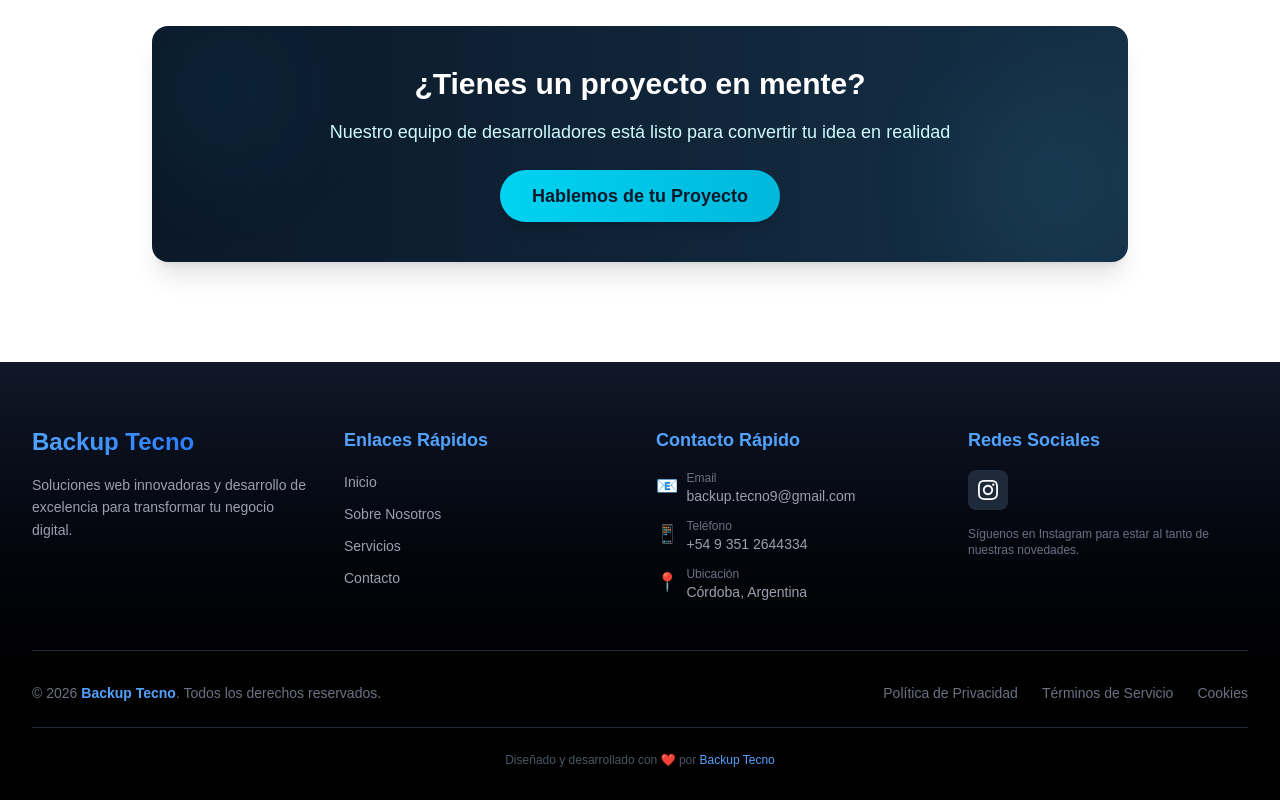
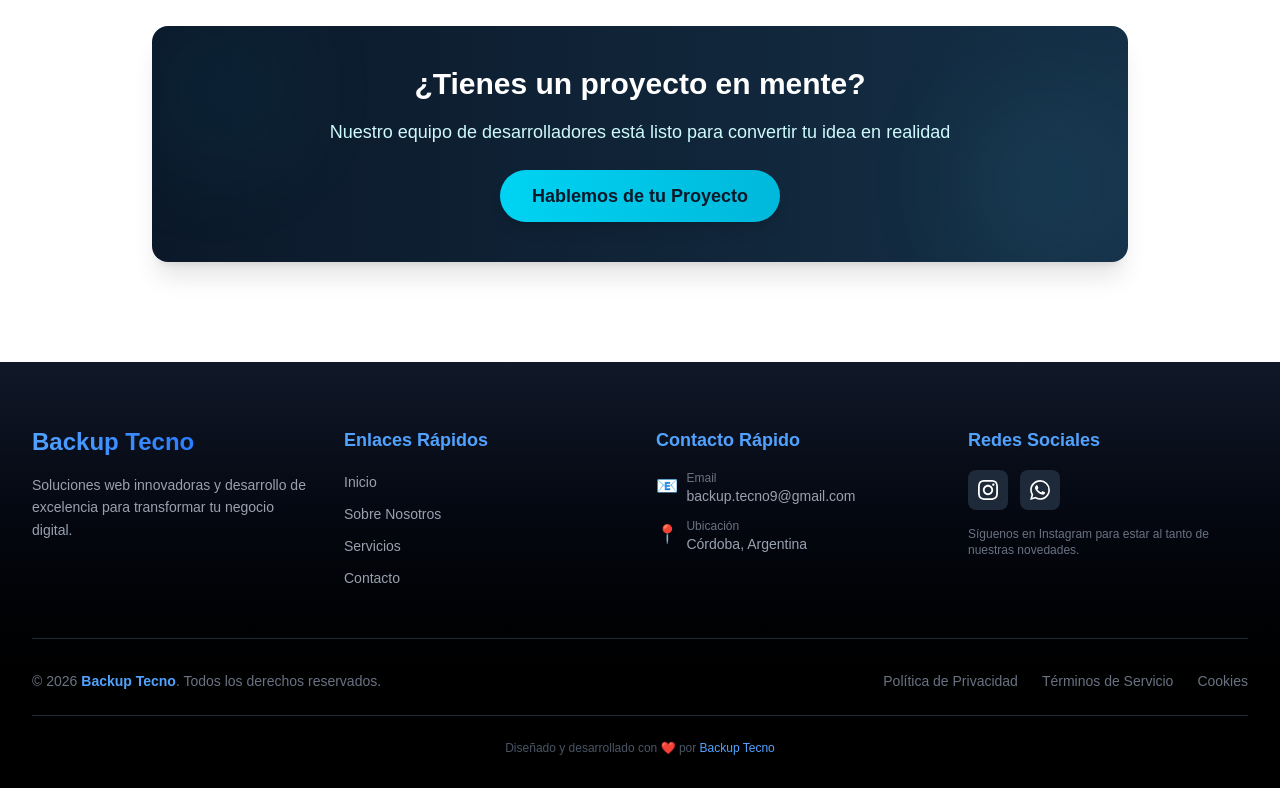
Before and after one commit to JPGenaro/BackupTecno, a Next.js app in the folder frontend/: page / in a window 1280 px wide. Shown: the part 1690-2490 px from the top of the page. Built offline with nearby package versions, Linux system fonts and the light colour scheme.

Commit message:
Whatsapp hecho y ajustes del footer

```diff
--- a/frontend/src/components/Footer.tsx
+++ b/frontend/src/components/Footer.tsx
@@ -8,6 +8,17 @@
     xmlns="http://www.w3.org/2000/svg"
   >
     <path d="M12 2.163c3.204 0 3.584.012 4.85.07 3.252.148 4.771 1.691 4.919 4.919.058 1.265.069 1.645.069 4.849 0 3.205-.012 3.584-.069 4.849-.149 3.225-1.664 4.771-4.919 4.919-1.266.058-1.644.07-4.85.07-3.204 0-3.584-.012-4.849-.07-3.26-.149-4.771-1.699-4.919-4.92-.058-1.265-.07-1.644-.07-4.849 0-3.204.013-3.583.07-4.849.149-3.227 1.664-4.771 4.919-4.919 1.266-.057 1.645-.069 4.849-.069zm0-2.163c-3.259 0-3.667.014-4.947.072-4.358.2-6.78 2.618-6.98 6.98-.059 1.281-.073 1.689-.073 4.948 0 3.259.014 3.668.072 4.948.2 4.358 2.618 6.78 6.98 6.98 1.281.058 1.689.072 4.948.072 3.259 0 3.668-.014 4.948-.072 4.354-.2 6.782-2.618 6.979-6.98.059-1.28.073-1.689.073-4.948 0-3.259-.014-3.667-.072-4.947-.196-4.354-2.617-6.78-6.979-6.98-1.281-.059-1.69-.073-4.949-.073zm0 5.838c-3.403 0-6.162 2.759-6.162 6.162s2.759 6.163 6.162 6.163 6.162-2.759 6.162-6.163c0-3.403-2.759-6.162-6.162-6.162zm0 10.162c-2.209 0-4-1.79-4-4 0-2.209 1.791-4 4-4s4 1.791 4 4c0 2.21-1.791 4-4 4zm6.406-11.845c-.796 0-1.441.645-1.441 1.44s.645 1.44 1.441 1.44c.795 0 1.439-.645 1.439-1.44s-.644-1.44-1.439-1.44z" />
+  </svg>
+);
+
+const WhatsAppIcon = () => (
+  <svg
+    className="w-5 h-5"
+    fill="currentColor"
+    viewBox="0 0 24 24"
+    xmlns="http://www.w3.org/2000/svg"
+  >
+    <path d="M17.472 14.382c-.297-.149-1.758-.867-2.03-.967-.273-.099-.471-.148-.67.15-.197.297-.767.966-.94 1.164-.173.199-.347.223-.644.075-.297-.15-1.255-.463-2.39-1.475-.883-.788-1.48-1.761-1.653-2.059-.173-.297-.018-.458.13-.606.134-.133.298-.347.446-.52.149-.174.198-.298.298-.497.099-.198.05-.371-.025-.52-.075-.149-.669-1.612-.916-2.207-.242-.579-.487-.5-.669-.51-.173-.008-.371-.01-.57-.01-.198 0-.52.074-.792.372-.272.297-1.04 1.016-1.04 2.479 0 1.462 1.065 2.875 1.213 3.074.149.198 2.096 3.2 5.077 4.487.709.306 1.262.489 1.694.625.712.227 1.36.195 1.871.118.571-.085 1.758-.719 2.006-1.413.248-.694.248-1.289.173-1.413-.074-.124-.272-.198-.57-.347m-5.421 7.403h-.004a9.87 9.87 0 01-5.031-1.378l-.361-.214-3.741.982.998-3.648-.235-.374a9.86 9.86 0 01-1.51-5.26c.001-5.45 4.436-9.884 9.888-9.884 2.64 0 5.122 1.03 6.988 2.898a9.825 9.825 0 012.893 6.994c-.003 5.45-4.437 9.884-9.885 9.884m8.413-18.297A11.815 11.815 0 0012.05 0C5.495 0 .16 5.335.157 11.892c0 2.096.547 4.142 1.588 5.945L.057 24l6.305-1.654a11.882 11.882 0 005.683 1.448h.005c6.554 0 11.89-5.335 11.893-11.893a11.821 11.821 0 00-3.48-8.413Z" />
   </svg>
 );
 
@@ -24,7 +35,6 @@
 
   const contactInfo = [
     { icon: "📧", label: "Email", value: "backup.tecno9@gmail.com" },
-    { icon: "📱", label: "Teléfono", value: "+54 9 351 2644334" },
     { icon: "📍", label: "Ubicación", value: "Córdoba, Argentina" },
   ];
 
@@ -91,6 +101,15 @@
               >
                 <InstagramIcon />
               </Link>
+              <Link
+                href="https://wa.me/5493513021607?text=Hola%20Backup%20Tecno!%20Me%20gustaría%20obtener%20más%20información%20sobre%20sus%20servicios."
+                target="_blank"
+                rel="noopener noreferrer"
+                title="WhatsApp"
+                className="w-10 h-10 flex items-center justify-center bg-gray-800 hover:bg-green-500 rounded-lg transition-all duration-300 transform hover:scale-110"
+              >
+                <WhatsAppIcon />
+              </Link>
             </div>
             <p className="text-gray-500 text-xs mt-4">
               Síguenos en Instagram para estar al tanto de nuestras novedades.
```
Also changed, not shown: 1 other file (tests, documents, lock files or other folders).
